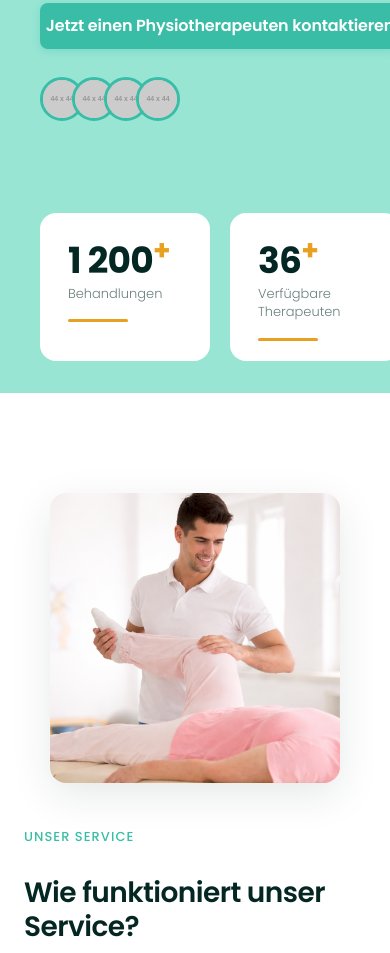
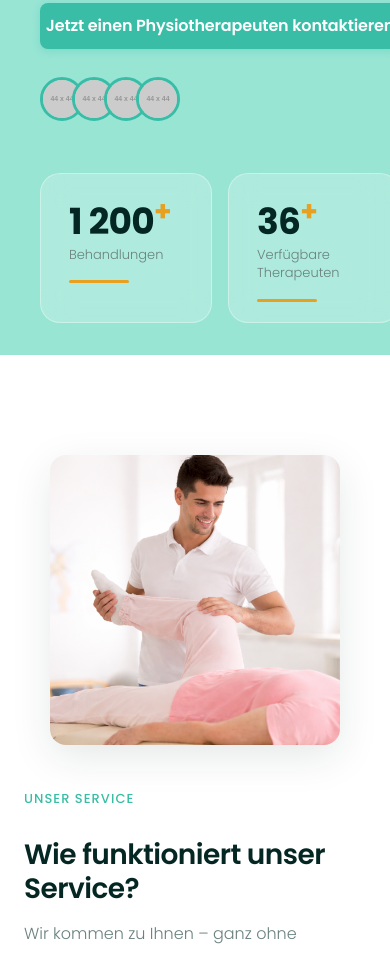
Before and after one commit to Loremgreg/mobilis_v2, a website: page index.html in a window 390 px wide. Shown: the part 915-1868 px from the top of the page. Drawn offline with Linux system fonts and the light colour scheme; placeholder pictures from the web are drawn by us.

Commit message:
responsive

```diff
--- a/style.css
+++ b/style.css
@@ -330,16 +330,19 @@ h4 { font-size: 15px; font-weight: 600; }
 .hero-stats-col {
   display: flex;
   flex-direction: column;
-  justify-content: center;
-  gap: 20px;
-  padding-bottom: 60px;
-  padding-top: 60px;
+  justify-content: flex-start;
+  gap: 16px;
+  padding-top: 20px;
   padding-left: 16px;
+  align-self: start;
 }
 
 .hero-stat-card {
-  background: var(--white);
-  border-radius: 16px;
+  background: rgba(255, 255, 255, 0.22);
+  backdrop-filter: blur(14px);
+  -webkit-backdrop-filter: blur(14px);
+  border: 1px solid rgba(255, 255, 255, 0.35);
+  border-radius: 20px;
   padding: 24px 28px 20px;
   min-width: 200px;
 }
```
